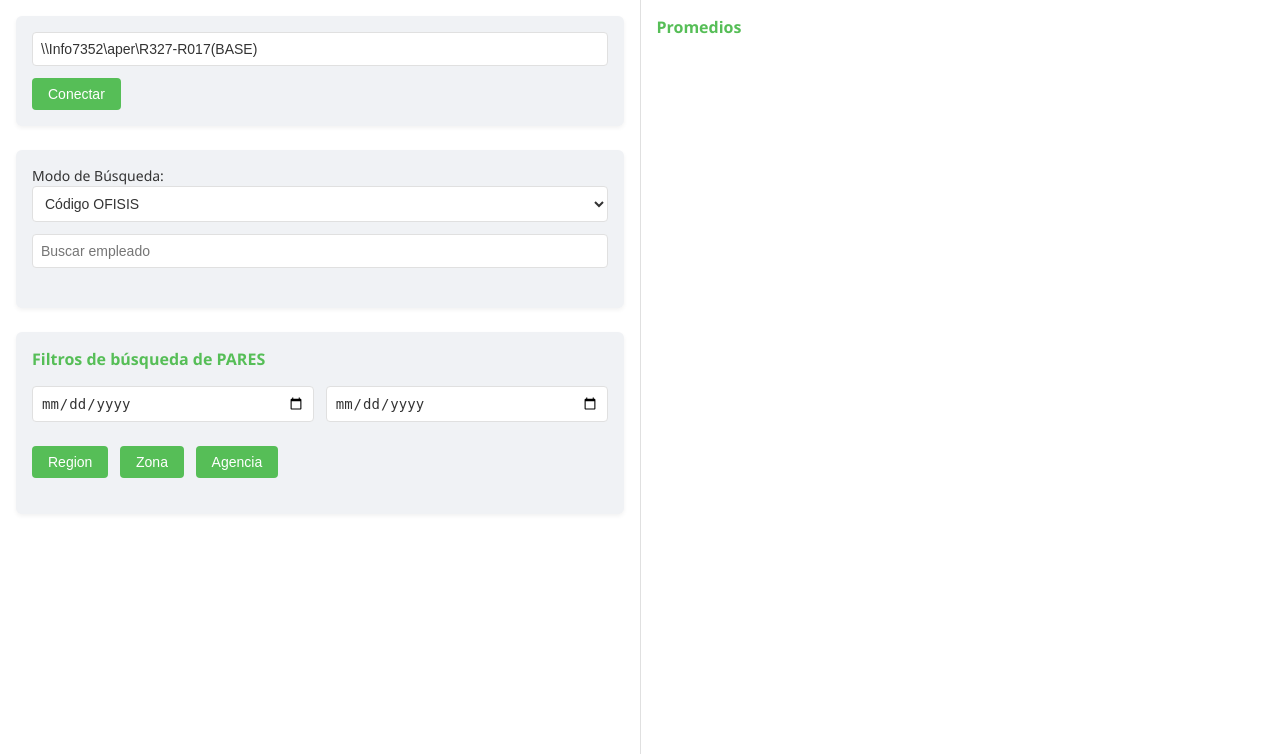
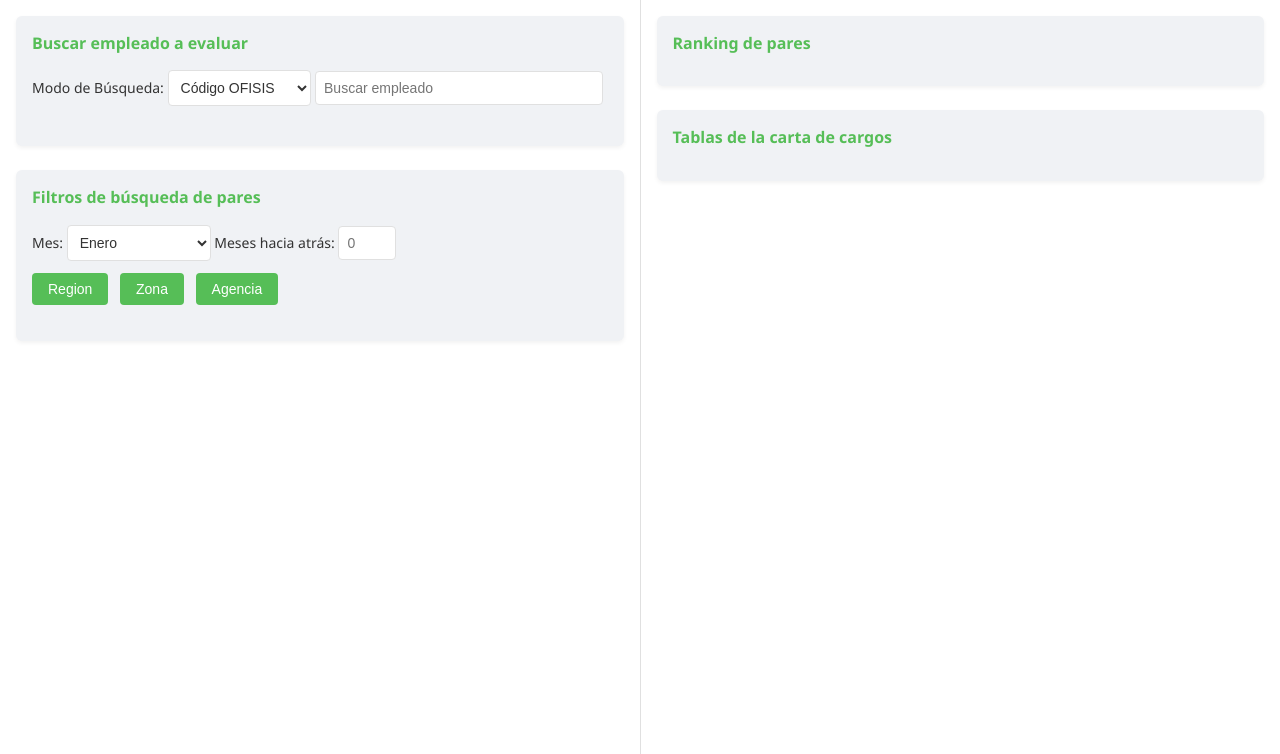
Before and after one commit to aqpbox-devops/AQPBOX-CHARGEFIRE, a Flask app: page / in a window 1280 px wide. Shown: the top 754 px of the page. Run offline with Flask 3, Linux system fonts and the light colour scheme; parts of the project's set-up code (start-up, migrations or seed data) failed here and were passed over.

Commit message:
New style and table generator

```diff
--- a/app/mymodules/core/app_chargefire.py
+++ b/app/mymodules/core/app_chargefire.py
@@ -219,7 +219,7 @@ class ChargeFireApp(AppCore):
         tables_dict = {}
 
         if self.paired_employees is not None and self.target_employee is not None:
-            target, pairs = self.target_and_pairs()
+            target, pairs = self.target_and_pairs(['username'])
 
             if banned_pairs is not None:
                 pairs = pairs[~pairs['employee_code'].isin([int(code) for code in banned_pairs])]
@@ -250,7 +250,7 @@ class ChargeFireApp(AppCore):
                 pair_monthly = pair.groupby(pair['snapshot_date_t'].dt.to_period('M')).mean(numeric_only=True).reset_index()
 
                 tables_dict['pairs_all_months'].append({
-                    'username': employee_code,
+                    'username': pair['username'].values[0],
                     'timeline': every_month_of(pair_monthly),
                     'average': every_month_of(pair_monthly, True)
                 })
@@ -274,4 +274,4 @@ if __name__ == '__main__':
     print(ChargeFireApp().rank_pairs())
     print(ChargeFireApp().worst_pairs())
 
-    print(ChargeFireApp().prebuild_tables(['16482']))
+    print(ChargeFireApp().prebuild_tables())
--- a/app/static/css/styles.css
+++ b/app/static/css/styles.css
@@ -63,7 +63,7 @@
     font-size: var(--font-size-large);
 }
 
-  .db-connection, .db-search_employee, .db-filter-pairs {
+.db-connection, .db-search_employee, .db-filter-pairs, .db-stats-container {
     background-color: var(--bg-secondary);
     padding: 1rem;
     border-radius: 6px;
@@ -71,8 +71,8 @@
     margin-bottom: 1.5rem;
 }
 
-  input[type="text"], input[type="date"], select {
-    width: 100%;
+input[type="text"], input[type="date"], input[type="number"], select {
+    width: 50%;
     padding: 0.5rem;
     margin-bottom: 0.75rem;
     border: 1px solid var(--border-color);
@@ -80,6 +80,29 @@
     background-color: var(--bg-primary);
     color: var(--text-primary);
     font-size: var(--font-size-base);
+}
+
+.loader {
+    border: 8px solid rgba(255, 255, 255, 0.3); /* Color del borde */
+    border-top: 8px solid #ffffff; /* Color del borde superior */
+    border-radius: 50%;
+    width: 50px; /* Tamaño de la rueda */
+    height: 50px; /* Tamaño de la rueda */
+    animation: spin 1s linear infinite; /* Animación de giro */
+    margin: 20px auto; /* Centrar la rueda */
+}
+
+@keyframes spin {
+    0% { transform: rotate(0deg); }
+    100% { transform: rotate(360deg); }
+}
+
+input[type="number"]{
+    width: 10%!important;
+}
+
+select{
+    width: 25%!important;
 }
 
 button {
@@ -175,6 +198,12 @@
     background-color: var(--table-row-hover);
   }
 
+  .highlight-column {
+    background-color: var(--accent-color)!important;
+    font-weight: bold!important;
+    color:#000000!important;
+}
+
   .stats-container {
     display: grid;
     grid-template-columns: repeat(auto-fill, minmax(150px, 1fr));
@@ -191,7 +220,7 @@
       border-right: none;
     }
 
-    .time-range {
+    .time-range, .month-range {
       flex-direction: column;
     }
 
--- a/app/static/js/buttons_style.js
+++ b/app/static/js/buttons_style.js
@@ -1,19 +1,3 @@
 function toggleFilter(button) {
     button.classList.toggle('active');
 }
-
-function toggleMannConnection(button) {
-    const dbPath = document.getElementById('dbPath').value;
-
-    axios.get(`/init_db/${encodeURIComponent(dbPath)}`)
-        .then(response => {
-            button.textContent = 'Conectado';
-            button.style.backgroundColor = '#4CAF50';
-            console.log(response.message)
-        })
-        .catch(error => {
-            button.textContent = 'Error';
-            button.style.backgroundColor = '#ff4444';
-            console.log(error.message)
-        });
-}
--- a/app/static/js/db_compute.js
+++ b/app/static/js/db_compute.js
@@ -1 +1,13 @@
-document.getElementById('RankingByCriticalCols')
+function showTable(tableId) {
+    // Ocultar todas las tablas
+    const tables = document.querySelectorAll('.table-content');
+    tables.forEach(table => {
+        table.style.display = 'none';
+    });
+
+    // Mostrar la tabla seleccionada
+    const selectedTable = document.getElementById(tableId);
+    if (selectedTable) {
+        selectedTable.style.display = 'block';
+    }
+}
--- /dev/null
+++ b/app/static/js/db_connection.js
@@ -0,0 +1,13 @@
+function initializeDatabase() {
+    axios.get(`/init_db`)
+        .then(response => {
+            console.log(response.data.message);
+        })
+        .catch(error => {
+            console.error(error.message);
+        });
+}
+
+window.onload = function() {
+    initializeDatabase();
+};
--- a/app/static/js/db_getters.js
+++ b/app/static/js/db_getters.js
@@ -19,10 +19,10 @@ function createEmployeeCard(emp, mode) {
     else if (mode === 'indicator'){
         const card = document.createElement('tr');
 
-        card.className = 'displayed-pairs-row'
+        card.className = 'displayed-pairs-row';
 
         card.innerHTML = `
-            <td><input type="checkbox" class="select-checkbox" checked /></td>
+            <td><input type="checkbox" class="select-checkbox" ${emp.selected ? '' : 'checked'} /></td>
             <td>${emp.username}</td>
             <td>${emp.smeta}</td>
             <td>${emp.growth_s}</td>
@@ -51,7 +51,7 @@ function displayResults(results, idContainer, mode) {
                     <th>→Meta</th>
                     <th>Crec. Clientes</th>
                     <th>→Meta</th>
-                    <th>Desembolso</th>
+                    <th>Desembolsos</th>
                     <th>→Meta</th>
                 </tr>
             </thead>
@@ -84,9 +84,9 @@ function clearElement(id_label){
 document.getElementById('SearchEmployee').addEventListener('input', function(event) {
     const mode = document.getElementById('SearchMode').value;
     const query = event.target.value;
-    const idContainer = 'EmployeeResults'
+    const idContainer = 'EmployeeResults';
 
-    clearElement('FilteredPairsResults')
+    clearElement('FilteredPairsResults');
 
     if (query == ''){
         clearElement(idContainer)
@@ -94,23 +94,114 @@ document.getElementById('SearchEmployee').addEventListener('input', function(eve
     else{
         axios.get(`/search_employee/${encodeURIComponent(query)}/${encodeURIComponent(mode)}`)
             .then(response => {
-                clearElement(idContainer)
+                clearElement(idContainer);
                 displayResults(response.data.employees, idContainer, 'default');
             })
             .catch(error => {
-                clearElement(idContainer)
-                document.getElementById(idContainer).value = error.error
+                clearElement(idContainer);
+                document.getElementById(idContainer).value = error.error;
             });
     }
 });
 
+function buildAndSortRanking(sorted_emps, selectedIndicator) {
+    const sortedTableContainer = document.getElementById('RankingTable');
+    sortedTableContainer.innerHTML = '';
+
+    const sortedTable = document.createElement('table');
+    sortedTable.className = 'displayed-pairs-pannel';
+
+    const thead = document.createElement('thead');
+    thead.innerHTML = `
+        <tr>
+            <th>Analista</th>
+            <th class="${selectedIndicator === 'growth_s' ? 'highlight-column' : ''}">Crecimiento Saldo</th>
+            <th>Saldo Meta</th>
+            <th class="${selectedIndicator === 'growth_c' ? 'highlight-column' : ''}">Crecimiento Clientes</th>
+            <th>Clientes Meta</th>
+            <th class="${selectedIndicator === 'productivity' ? 'highlight-column' : ''}">Desembolsos</th>
+            <th>Meta Desembolsos</th>
+        </tr>`;
+    sortedTable.appendChild(thead);
+
+    const tbody = document.createElement('tbody');
+    const table_ref = document.getElementById('PairsTable');
+    const rows = table_ref.getElementsByTagName('tr');
+
+    sorted_emps.forEach(emp => {
+        const pairRow = Array.from(rows).find(row => {
+            const usernameCell = row.getElementsByTagName('td')[1];
+            return usernameCell && usernameCell.textContent.trim() === emp;
+        });
+
+        if (pairRow) {
+            const checkbox = pairRow.querySelector('.select-checkbox');
+
+            if (checkbox && checkbox.checked) {
+                const newRow = pairRow.cloneNode(true);
+                newRow.className = 'displayed-pairs-row';
+                const checkboxCell = newRow.querySelector('td');
+
+                if (checkboxCell) {
+                    checkboxCell.remove();
+                }
+
+                tbody.appendChild(newRow);
+            }
+        }
+    });
+
+    sortedTable.appendChild(tbody);
+
+    sortedTableContainer.appendChild(sortedTable);
+}
+
+function buildRankingTable(ranks){
+    const ranking_buttons = document.getElementById('RankingButtons');
+    ranking_buttons.innerHTML = '';
+
+    const indicators_lookup = {};
+    indicators_lookup['growth_s'] = 'Crec. Saldo';
+    indicators_lookup['growth_c'] = 'Crec. Clientes';
+    indicators_lookup['productivity'] = 'Desembolsos';
+
+    const indicators = Object.keys(ranks);
+    indicators.forEach(indicator => {
+        const button = document.createElement('button');
+        button.textContent = indicators_lookup[indicator];
+        button.onclick = () => buildAndSortRanking(ranks[indicator], indicator);
+        ranking_buttons.appendChild(button);
+    });
+}
+
+function getDateRange() {
+    const selectedMonth = parseInt(document.getElementById('SelectedMonth').value);
+    const monthsBack = parseInt(document.getElementById('MonthsBack').value);
+
+    const currentDate = new Date();
+    const currentYear = currentDate.getFullYear();
+
+    const start_month = selectedMonth - 1;
+    const start_date = new Date(currentYear, start_month - monthsBack, 1);
+    const end_date = new Date(currentYear, start_month, 0);
+
+    function formatDate(date) {
+        const year = date.getFullYear();
+        const month = String(date.getMonth() + 1).padStart(2, '0');
+        const day = String(date.getDate()).padStart(2, '0');
+        return `${year}-${month}-${day}`;
+    }
+
+    return [formatDate(start_date), formatDate(end_date)];
+}
+
 document.getElementById('FiltersPanel').addEventListener('click', function(event) {
-    const start_date = document.getElementById('StartDate').value;
-    const end_date = document.getElementById('EndDate').value;
+    const [start_date, end_date] = getDateRange();
+
     if (event.target.tagName === 'BUTTON') {
-        const region = document.getElementById('FlagRegion').classList.contains('active')
-        const zone = document.getElementById('FlagZone').classList.contains('active')
-        const agency = document.getElementById('FlagAgency').classList.contains('active')
+        const region = document.getElementById('FlagRegion').classList.contains('active');
+        const zone = document.getElementById('FlagZone').classList.contains('active');
+        const agency = document.getElementById('FlagAgency').classList.contains('active');
 
         const flags = {
             region,
@@ -126,89 +217,7 @@ document.getElementById('FiltersPanel').addEventListener('click', function(event
             .then(response => {
                 if (response.data.pairs.length > 0){
                     displayResults(response.data.pairs, idContainer, 'indicator');
-                    const pairs_table = document.getElementById('PairsTable')
-                    const worstUsernames = response.data.worst;
-
-                    const rows = pairs_table.getElementsByTagName('tr');
-                    for (let i = 0; i < rows.length; i++) {
-                        const usernameCell = rows[i].getElementsByTagName('td')[1];
-
-                        if (usernameCell) {
-                            const username = usernameCell.textContent.trim();
-
-                            if (worstUsernames.includes(username)) {
-                                const checkbox = rows[i].querySelector('.select-checkbox');
-                                if (checkbox) {
-                                    checkbox.checked = false;
-                                }
-                            }
-                        }
-                    }
-
-                    const ranking_buttons = document.getElementById('RankingButtons');
-                    ranking_buttons.innerHTML = ''; // Limpiar el panel antes de agregar
-
-                    // Crear botones para cada indicador
-                    const indicators = Object.keys(response.data.ranks);
-                    indicators.forEach(indicator => {
-                        const button = document.createElement('button');
-                        button.textContent = `Ranking por ${indicator}`;
-                        button.onclick = () => sortTable(indicator); // Llama a la función para ordenar
-                        ranking_buttons.appendChild(button);
-                    });
-
-                    // Crear un contenedor para la tabla ordenada
-                    const sortedTableContainer = document.getElementById('RankingTable');
-
-                    // Función para ordenar y mostrar la tabla
-                    function sortTable(indicator) {
-                        // Limpiar el contenedor de la tabla ordenada antes de mostrar una nueva
-                        sortedTableContainer.innerHTML = '';
-
-                        // Obtener los rankings del indicador seleccionado
-                        const ranks = response.data.ranks[indicator];
-
-                        // Crear una nueva tabla sin checkboxes
-                        const sortedTable = document.createElement('table');
-                        sortedTable.className = 'displayed-pairs-pannel'; // Agregar clase para estilos
-
-                        // Crear encabezados
-                        const thead = document.createElement('thead');
-                        thead.innerHTML = `
-                            <tr>
-                                <th>Analista</th>
-                                <th>Crecimiento Saldo</th>
-                                <th>Saldo Meta</th>
-                                <th>Crecimiento Clientes</th>
-                                <th>Clientes Meta</th>
-                                <th>Desembolso</th>
-                                <th>Meta Desembolso</th>
-                            </tr>`;
-                        sortedTable.appendChild(thead);
-
-                        // Crear tbody
-                        const tbody = document.createElement('tbody');
-
-                        // Reordenar los pares según los rankings
-                        ranks.forEach(rank => {
-                            const pairRow = Array.from(rows).find(row => {
-                                const usernameCell = row.getElementsByTagName('td')[1];
-                                return usernameCell && usernameCell.textContent.trim() === rank;
-                            });
-
-                            if (pairRow) {
-                                // Clonar la fila sin el checkbox
-                                const newRow = pairRow.cloneNode(true);
-                                newRow.querySelector('.select-checkbox').remove(); // Eliminar el checkbox
-                                tbody.appendChild(newRow);
-                            }
-                        });
-
-                        sortedTable.appendChild(tbody);
-
-                        // Agregar la tabla ordenada al contenedor debajo de los botones
-                        sortedTableContainer.appendChild(sortedTable);
-                    }
+                    buildRankingTable(response.data.ranks);
                 }
                 else{
                     document.getElementById(idContainer).textContent = 'No se encontraron pares'
--- a/app/templates/index.html
+++ b/app/templates/index.html
@@ -10,12 +10,9 @@
 <body>
     <div class="flex-panel">
         <div id="HalfPanelLeft">
-            <div class="db-connection">
-                <input type="text" id="dbPath" placeholder="Ruta a la base de datos" value="\\Info7352\aper\R327-R017(BASE)">
-                <button id="DB-ConnectionButton" onclick="toggleMannConnection(this)">Conectar</button>
-            </div>
-
             <div class="db-search_employee">
+                <h2>Buscar empleado a evaluar</h2>
+                <div>
                     <label for="SearchMode">Modo de Búsqueda:</label>
                     <select id="SearchMode">
                         <option value="code">Código OFISIS</option>
@@ -26,13 +23,30 @@
                     <input type="text" id="SearchEmployee" placeholder="Buscar empleado">
                     <div class="card-container" id="EmployeeResults"></div>
                 </div>
+            </div>
 
             <div class="db-filter-pairs">
                 <div class="filter-buttons" id="FiltersPanel">
-                    <h2>Filtros de búsqueda de PARES</h2>
-                    <div class="time-range">
-                        <input type="date" id="StartDate">
-                        <input type="date" id="EndDate">
+                    <h2>Filtros de búsqueda de pares</h2>
+                    <div class="month-range">
+                        <label for="SelectedMonth">Mes:</label>
+                        <select id="SelectedMonth">
+                            <option value="1">Enero</option>
+                            <option value="2">Febrero</option>
+                            <option value="3">Marzo</option>
+                            <option value="4">Abril</option>
+                            <option value="5">Mayo</option>
+                            <option value="6">Junio</option>
+                            <option value="7">Julio</option>
+                            <option value="8">Agosto</option>
+                            <option value="9">Septiembre</option>
+                            <option value="10">Octubre</option>
+                            <option value="11">Noviembre</option>
+                            <option value="12">Diciembre</option>
+                        </select>
+
+                        <label for="MonthsBack">Meses hacia atrás:</label>
+                        <input type="number" id="MonthsBack" min="0" placeholder="0" />
                     </div>
                     <button id="FlagRegion" onclick="toggleFilter(this)">Region</button>
                     <button id="FlagZone" onclick="toggleFilter(this)">Zona</button>
@@ -43,16 +57,27 @@
         </div>
 
         <div id="HalfPanelRight">
-            <h2>Promedios</h2>
-            <div class="stats-container" id="RankingByCriticalCols">
+            <div class="db-filter-pairs">
+                <h2>Ranking de pares</h2>
+                <div id="RankingByCriticalCols">
                     <div class="filter-buttons" id="RankingButtons"></div>
-                <div id="RankingTable"></div>
+                    <div class="card-container" id="RankingTable"></div>
                 </div>
-            <div class="stats-container" id="StatsPanel"></div>
+            </div>
+
+            <div class="db-filter-pairs">
+                <h2>Tablas de la carta de cargos</h2>
+                <div id="StatsPanel" style="display: flex;">
+
+                </div>
+            </div>
+
+
         </div>
     </div>
 
     <script src="{{ url_for('static', filename='js/buttons_style.js') }}"></script>
+    <script src="{{ url_for('static', filename='js/db_connection.js') }}"></script>
     <script src="{{ url_for('static', filename='js/db_getters.js') }}"></script>
     <script src="{{ url_for('static', filename='js/db_compute.js') }}"></script>
 </body>
```
Also changed, not shown: app/chargefire.py (+28 -7 lines). Lines whose indentation alone changed are shown as unchanged.
